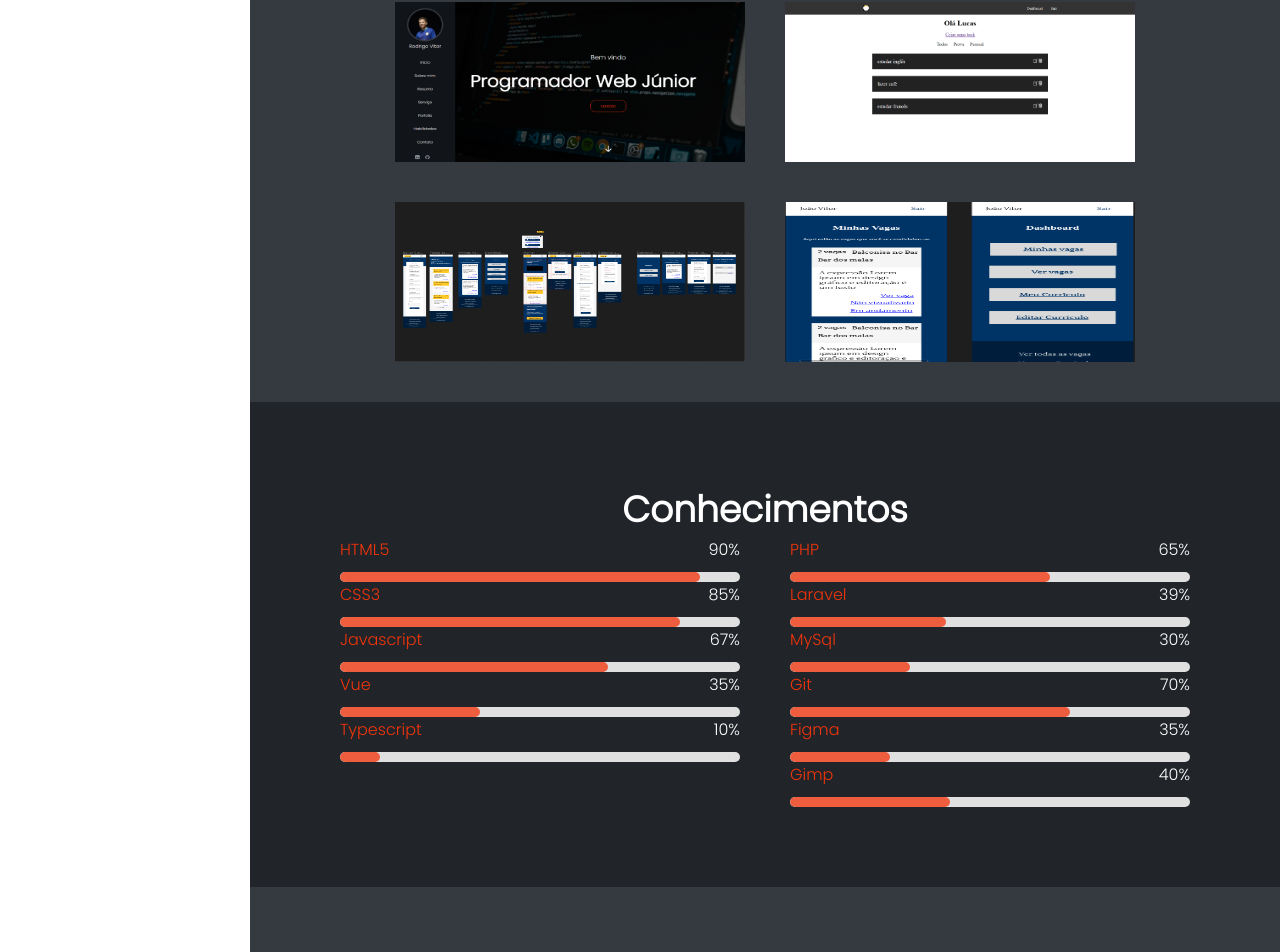
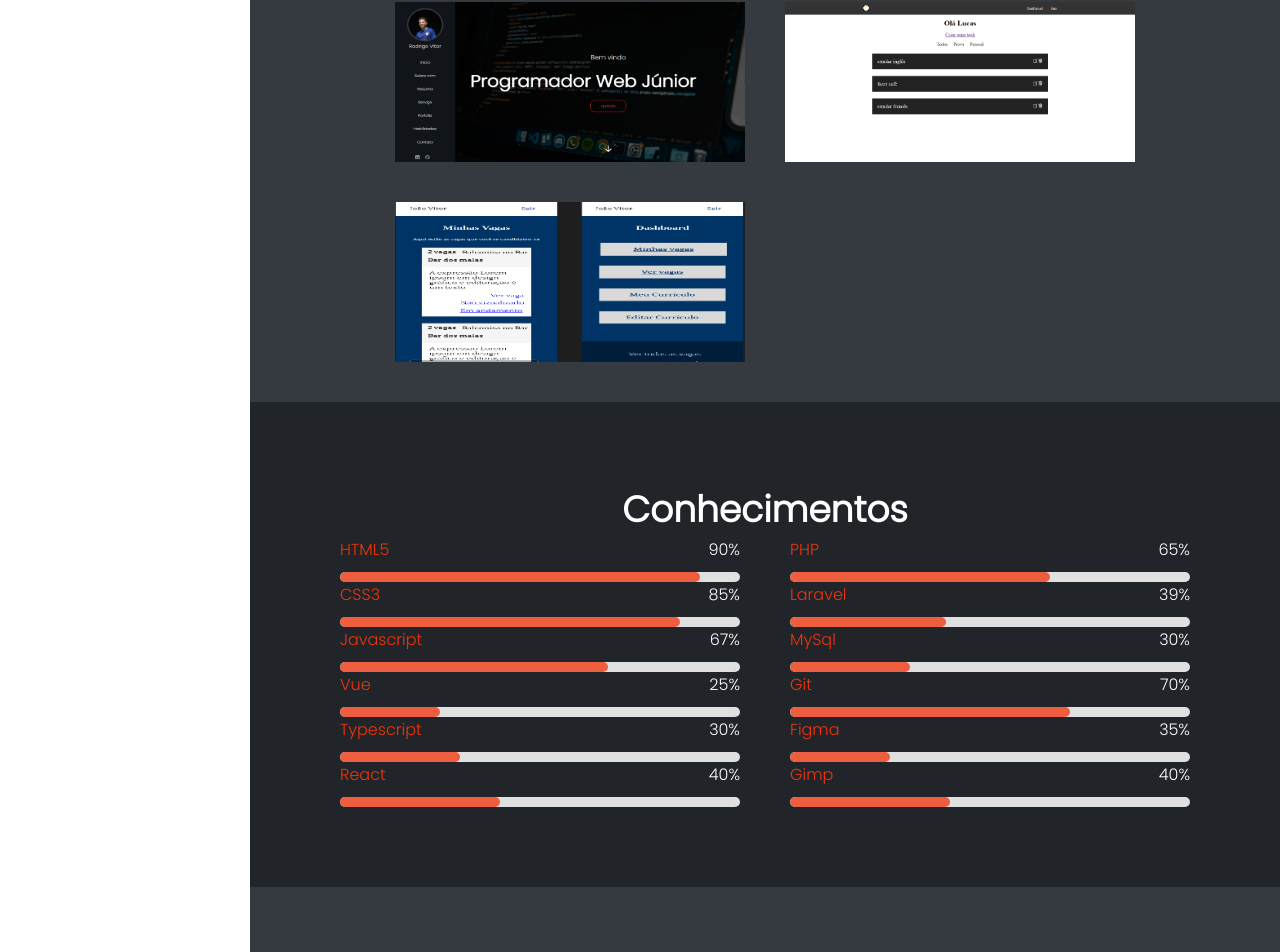
Before and after one commit to RodrigoVitor/Portfolio, a Vue app: page / in a window 1280 px wide. Shown: the part 3051-4003 px from the top of the page. Built offline with nearby package versions, Linux system fonts and the light colour scheme.

Commit message:
Mudando portfolio

```diff
--- a/src/components/Portfolio.vue
+++ b/src/components/Portfolio.vue
@@ -5,7 +5,7 @@
             <span @click="changeLink('todos')" :class="link == 'todos' ? 'active' : ''">Todos</span>
             <span @click="changeLink('front')" :class="link == 'front' ? 'active' : ''">Front-end</span>
             <span @click="changeLink('back')" :class="link == 'back' ? 'active' : ''">Back-end</span>
-            <span @click="changeLink('figma')" :class="link == 'figma' ? 'active figma-link' : ''">Design Figma</span>
+            <!-- <span @click="changeLink('figma')" :class="link == 'figma' ? 'active figma-link' : ''">Design Figma</span> -->
         </div>
         <div class="links-todos" v-if="link == 'todos'">
             <span @click="openModal('Portfolio', 'Este é o meu portfólio, criado com o objetivo de destacar e compartilhar minha experiência, demonstrando meu conjunto de habilidades e proporcionando uma breve visão sobre quem eu sou.', ['HTML, ', 'CSS, ', 'VUE'], 'Dez 03, 2023', 'portfolio', true, 'https://github.com/RodrigoVitor/portfolio', 'https://rodrigodev.netlify.app/', null)">
@@ -24,14 +24,14 @@
                     </div>
                 </div>
             </span>
-            <span @click="openModal('Emprego Srs', 'Plataforma de empregos para moradores de Santa Rita do Sapucai, MG', ['Figma'], '24/01/2024', 'empregosrs', true, 'https://www.figma.com/file/Q5EwmbYcKxbVFrB2xuVWkN/Emprego-Srs?type=design&node-id=0%3A1&mode=design&t=4EaBNn9MhIN0Yh1a-1', null, 'https://www.figma.com/file/Q5EwmbYcKxbVFrB2xuVWkN/Emprego-Srs?type=design&node-id=0%3A1&mode=design&t=4EaBNn9MhIN0Yh1a-1')">
+            <!-- <span @click="openModal('Emprego Srs', 'Plataforma de empregos para moradores de Santa Rita do Sapucai, MG', ['Figma'], '24/01/2024', 'empregosrs', true, 'https://www.figma.com/file/Q5EwmbYcKxbVFrB2xuVWkN/Emprego-Srs?type=design&node-id=0%3A1&mode=design&t=4EaBNn9MhIN0Yh1a-1', null, 'https://www.figma.com/file/Q5EwmbYcKxbVFrB2xuVWkN/Emprego-Srs?type=design&node-id=0%3A1&mode=design&t=4EaBNn9MhIN0Yh1a-1')">
                 <div class="links-todos-card">
                     <img src="../assets/empregosrs.png" alt="Portfolio">
                     <div>
                         <p>Emprego Srs <span>Figma</span></p>
                     </div>
                 </div>
-            </span>
+            </span> -->
             <span>
                 <div class="links-todos-card developing">
                     <img src="../assets/empregosrs-back.png" alt="Portfolio">
--- a/src/components/Skill.vue
+++ b/src/components/Skill.vue
@@ -36,20 +36,30 @@
                 <div class="progress-container">
                     <div class="progress-name">
                         <span style="color: #F0340B">Vue</span>
-                        <span style="color: #fff">35%</span>
+                        <span style="color: #fff">25%</span>
                     </div>
                     <div class="progress-bar">
-                        <div class="progress-fill" style="width: 35%;"></div>
+                        <div class="progress-fill" style="width: 25%;"></div>
                     </div>
                 </div>
 
                 <div class="progress-container">
                     <div class="progress-name">
                         <span style="color: #F0340B">Typescript</span>
-                        <span style="color: #fff">10%</span>
+                        <span style="color: #fff">30%</span>
                     </div>
                     <div class="progress-bar">
-                        <div class="progress-fill" style="width: 10%;"></div>
+                        <div class="progress-fill" style="width: 30%;"></div>
+                    </div>
+                </div>
+
+                <div class="progress-container">
+                    <div class="progress-name">
+                        <span style="color: #F0340B">React</span>
+                        <span style="color: #fff">40%</span>
+                    </div>
+                    <div class="progress-bar">
+                        <div class="progress-fill" style="width: 40%;"></div>
                     </div>
                 </div>
             </div>
```
